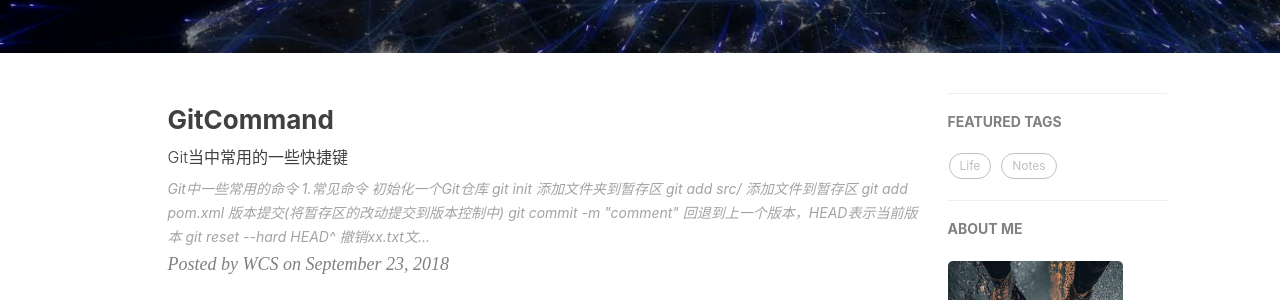
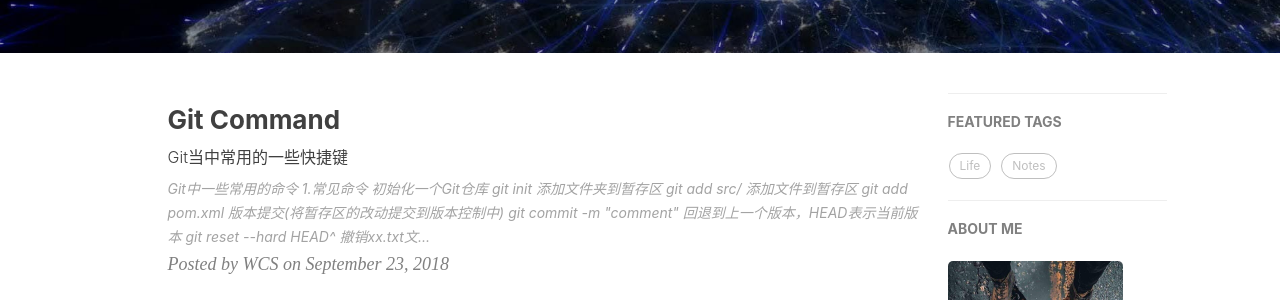
Before and after one commit to Bjorne1/Bjorne1.github.io, a Jekyll site: the page built from index.html, in a window 1280 px wide. Shown: the part 365-665 px from the top of the page. Built offline with Jekyll 4.4.1, drawn with Linux system fonts in a browser that asks for light colours; nearby versions of some CDN libraries; the list of posts is cut into pages by our own code; comment, search, counter and statistics services are not loaded.

Commit message:
update format

```diff
--- a/_posts/2018-09-23-GitCommand.md
+++ b/_posts/2018-09-23-GitCommand.md
@@ -1,6 +1,6 @@
 ---
 layout: post
-title:      GitCommand
+title:      Git Command
 subtitle:   Git当中常用的一些快捷键
 date:       2018-09-23
 author:     WCS
```
